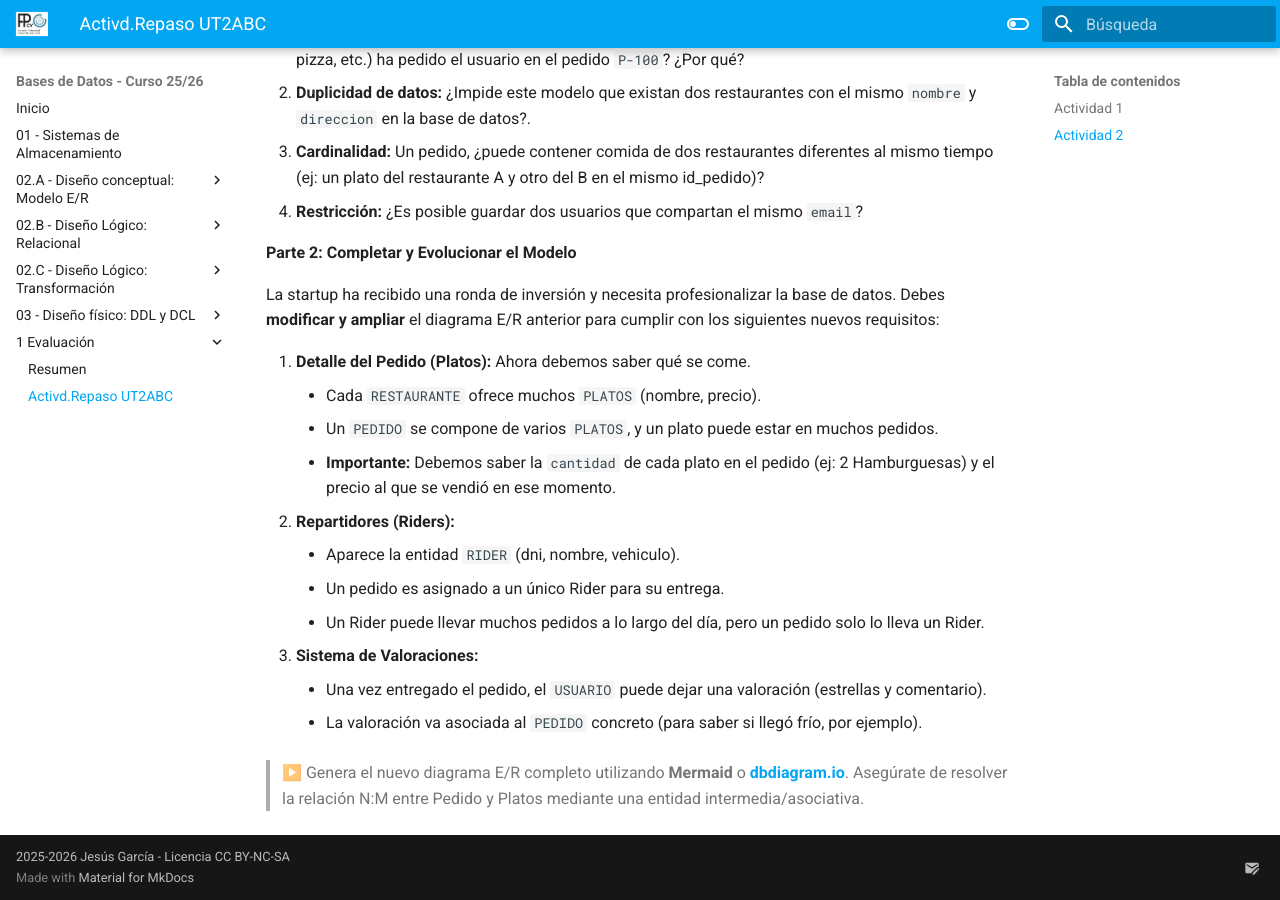
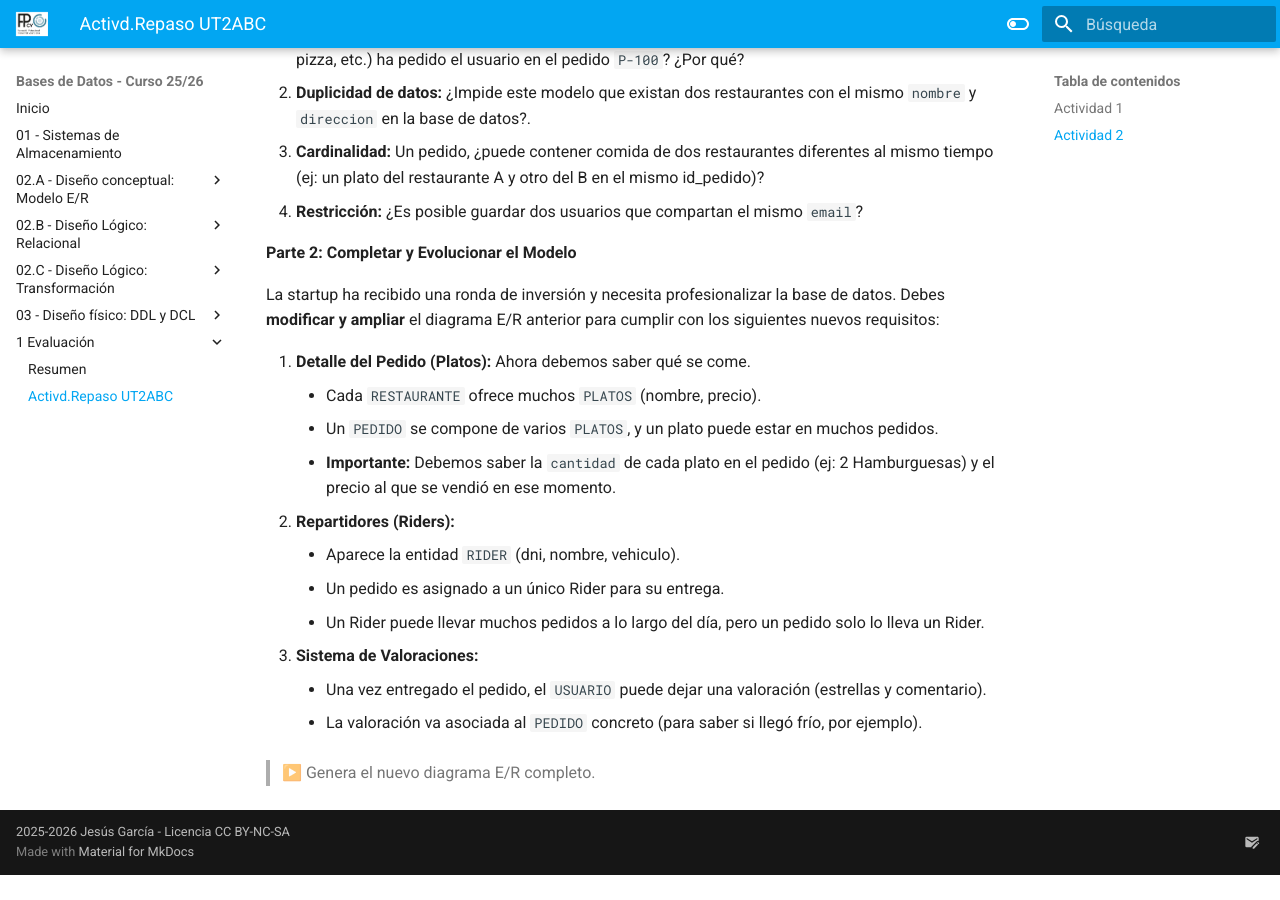
Before and after one commit to jssdocente/bd2526d, an MkDocs documentation site: the page built from docs/temas/03_1eval/UT2.abc_Actividades-Repaso.md, in a window 1280 px wide and 900 px high, scrolled down 2466 px. Built offline with MkDocs 1.6.1 and Material for MkDocs 9.7.7, drawn with Linux system fonts in a browser that asks for light colours; after the commit the page ends 3341 px from its top, so only the background shows below that.

Commit message:
Actualizar instrucciones para la generación del diagrama E/R en la Actividad 2

```diff
--- a/docs/temas/03_1eval/UT2.abc_Actividades-Repaso.md
+++ b/docs/temas/03_1eval/UT2.abc_Actividades-Repaso.md
@@ -76,4 +76,4 @@ La startup ha recibido una ronda de inversión y necesita profesionalizar la bas
     - Una vez entregado el pedido, el `USUARIO` puede dejar una valoración (estrellas y comentario).
     - La valoración va asociada al `PEDIDO` concreto (para saber si llegó frío, por ejemplo).
 
-> ▶️ Genera el nuevo diagrama E/R completo utilizando **Mermaid** o **[dbdiagram.io](https://dbdiagram.io/)**. Asegúrate de resolver la relación N:M entre Pedido y Platos mediante una entidad intermedia/asociativa.
+> ▶️ Genera el nuevo diagrama E/R completo.
```
